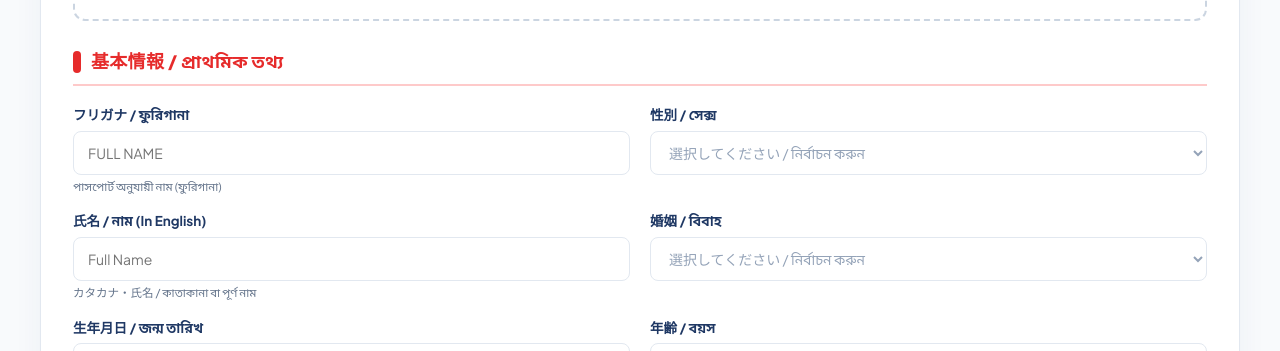
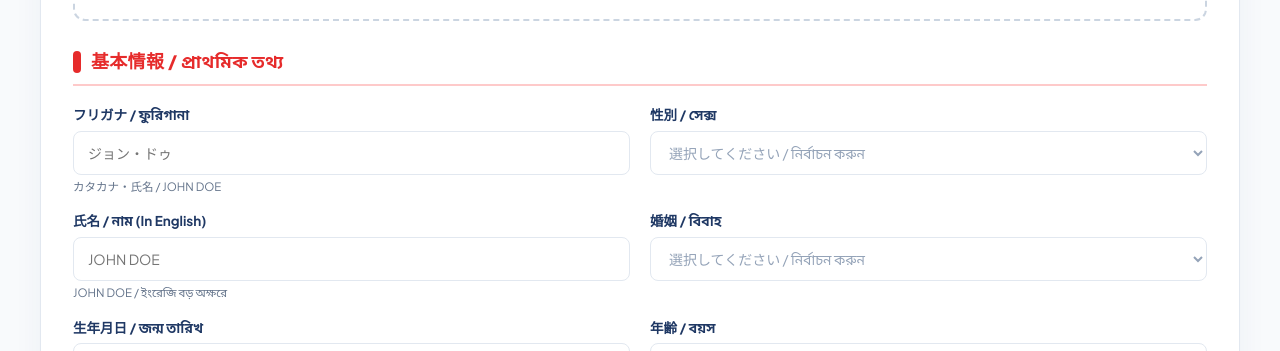
Before and after one commit to heavensarder/nikkou-software, a Next.js app: page /cv-form in a window 1280 px wide. Shown: the part 860-1211 px from the top of the page. Built offline with nearby package versions, Linux system fonts and the light colour scheme; no server answers.

Commit message:
small fix

```diff
--- a/app/cv-form/page.tsx
+++ b/app/cv-form/page.tsx
@@ -1040,12 +1040,12 @@ export default function FixedStudentCvForm() {
                     type="text"
                     value={furigana}
                     onChange={(e) => setFurigana(e.target.value.toUpperCase())}
-                    placeholder="Full Name"
+                    placeholder="ジョン・ドゥ"
                     className={styles.formInput}
                     style={{ textTransform: 'uppercase' }}
                   />
                   <span className={styles.formHelpText}>
-                    পাসপোর্ট অনুযায়ী নাম (ফুরিগানা)
+                    カタカナ・氏名 / JOHN DOE
                   </span>
                 </div>
 
@@ -1076,11 +1076,11 @@ export default function FixedStudentCvForm() {
                     type="text"
                     value={fullName}
                     onChange={(e) => setFullName(e.target.value)}
-                    placeholder="Full Name"
+                    placeholder="JOHN DOE"
                     className={styles.formInput}
                   />
                   <span className={styles.formHelpText}>
-                    カタカナ・氏名 / কাতাকানা বা পূর্ণ নাম
+                    JOHN DOE / ইংরেজি বড় অক্ষরে
                   </span>
                 </div>
 
```
